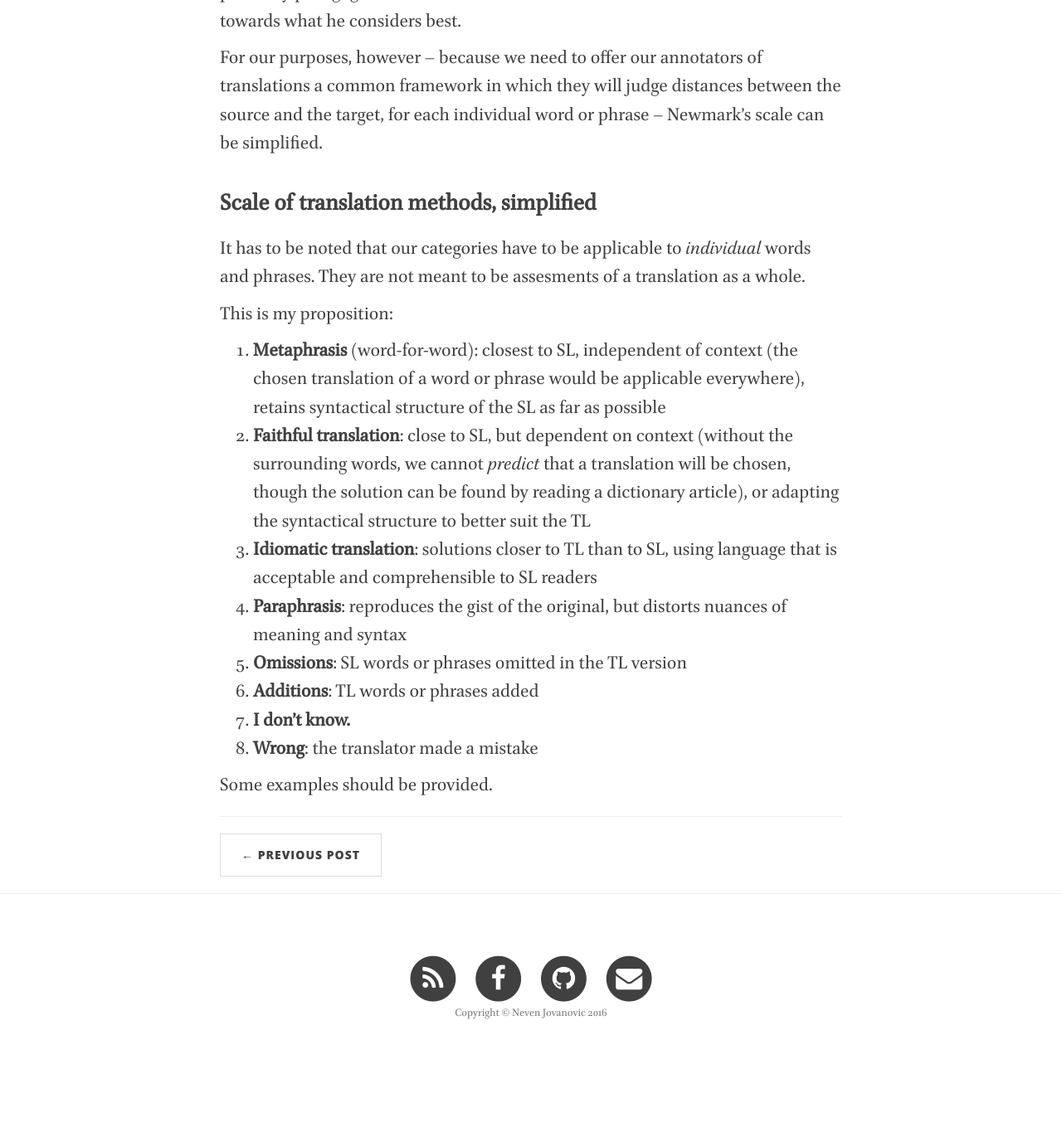
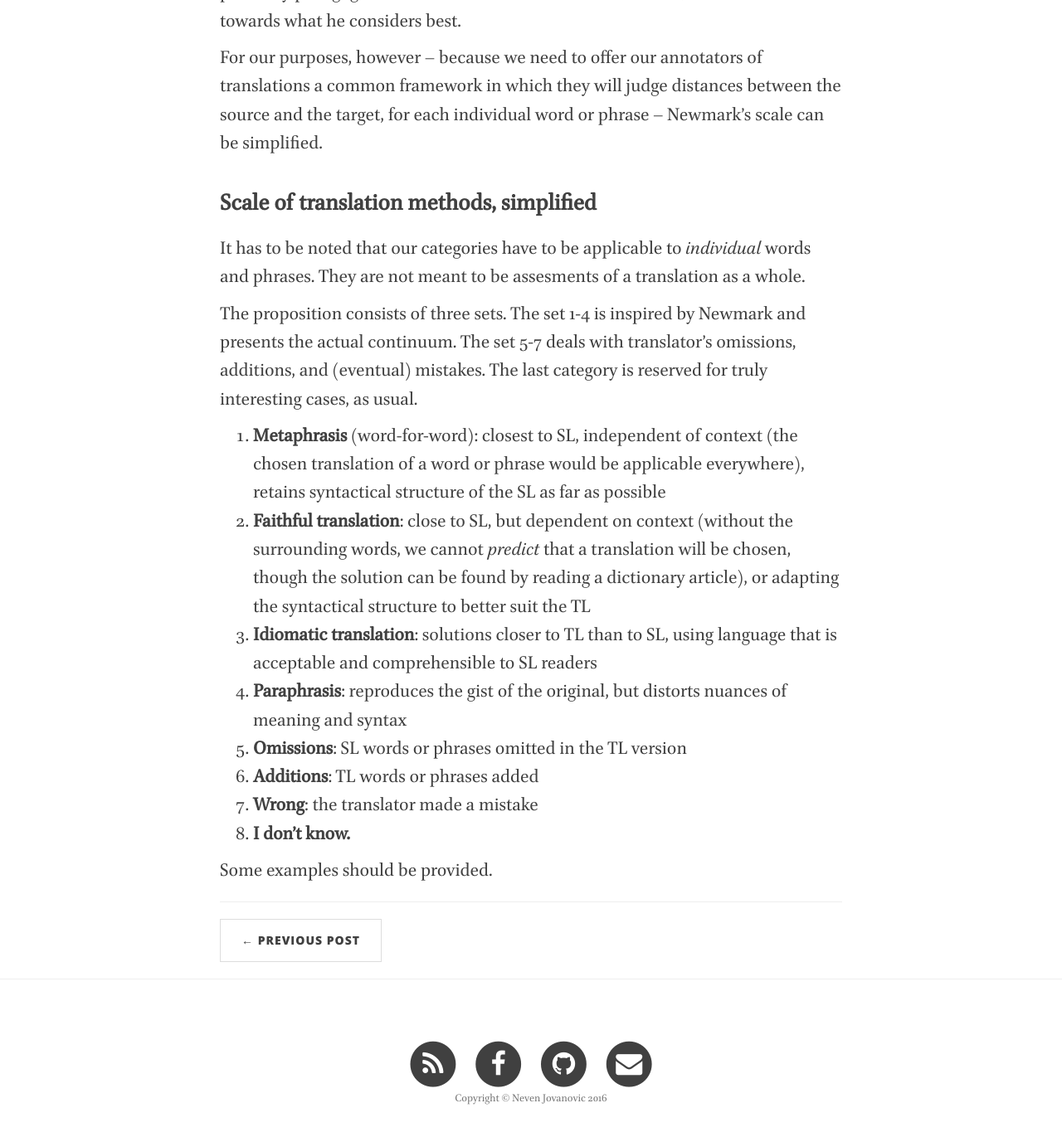
Before and after one commit to nevenjovanovic/nevenjovanovic.github.io, a Jekyll site: the page built from _posts/2016-10-14-newmark.markdown, in a window 1280 px wide and 1400 px high, scrolled down 2705 px. Shown: the top 1371 px of the window at 83% size. Built offline with Jekyll 4.4.1, drawn with Linux system fonts in a browser that asks for light colours; nearby versions of some CDN libraries; before the commit the page ends 4002 px from its top, so only the background shows below that.

Commit message:
Rewrite introduction of our translation scale

```diff
--- a/_posts/2016-10-14-newmark.markdown
+++ b/_posts/2016-10-14-newmark.markdown
@@ -51,7 +51,7 @@ For our purposes, however -- because we need to offer our annotators of translat
 
 It has to be noted that our categories have to be applicable to *individual* words and phrases. They are not meant to be assesments of a translation as a whole.
 
-This is my proposition:
+The proposition consists of three sets. The set 1-4 is inspired by Newmark and presents the actual continuum. The set 5-7 deals with translator's omissions, additions, and (eventual) mistakes. The last category is reserved for truly interesting cases, as usual.
 
 1. **Metaphrasis** (word-for-word): closest to SL, independent of context (the chosen translation of a word or phrase would be applicable everywhere), retains syntactical structure of the SL as far as possible
 2. **Faithful translation**: close to SL, but dependent on context (without the surrounding words, we cannot *predict* that a translation will be chosen, though the solution can be found by reading a dictionary article), or adapting the syntactical structure to better suit the TL
@@ -59,7 +59,7 @@ This is my proposition:
 4. **Paraphrasis**: reproduces the gist of the original, but distorts nuances of meaning and syntax
 5. **Omissions**: SL words or phrases omitted in the TL version
 6. **Additions**: TL words or phrases added
-7. **I don't know.**
-8. **Wrong**: the translator made a mistake
+7. **Wrong**: the translator made a mistake
+8. **I don't know.**
 
 Some examples should be provided.
```
